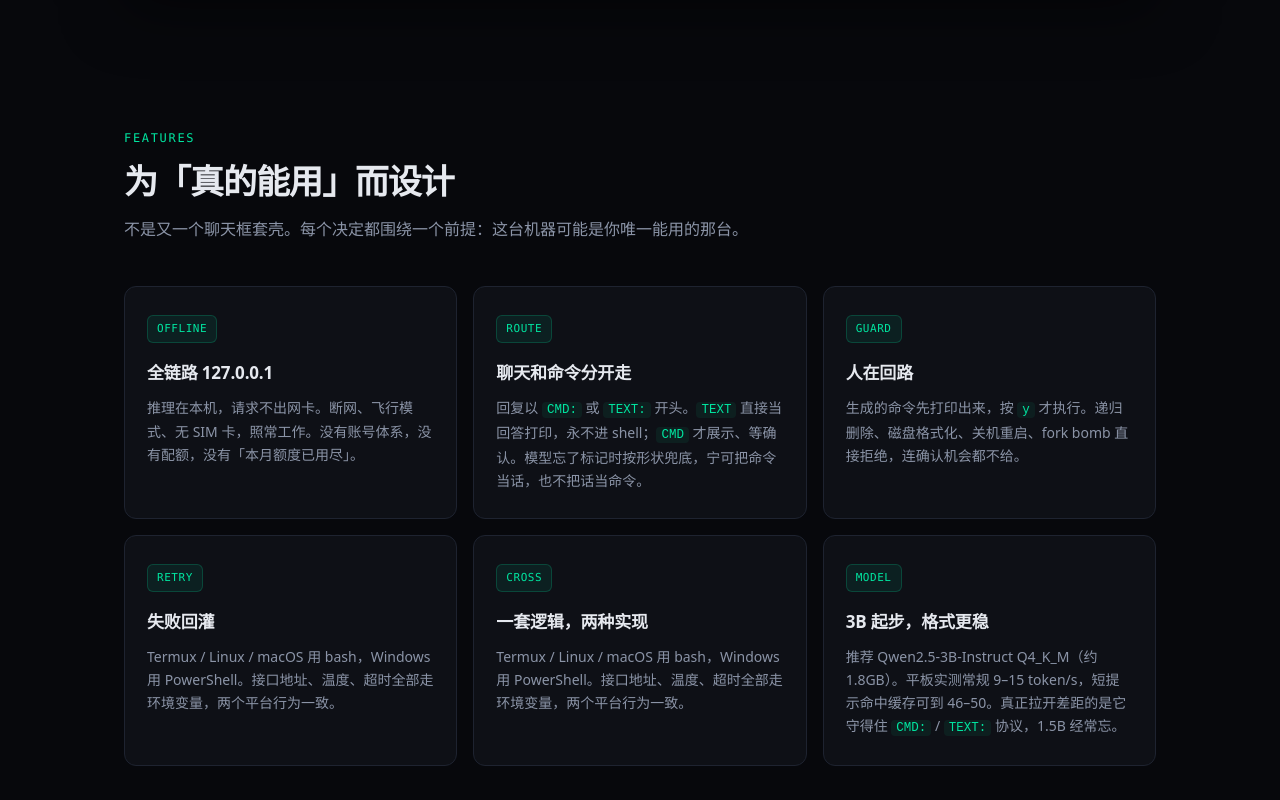
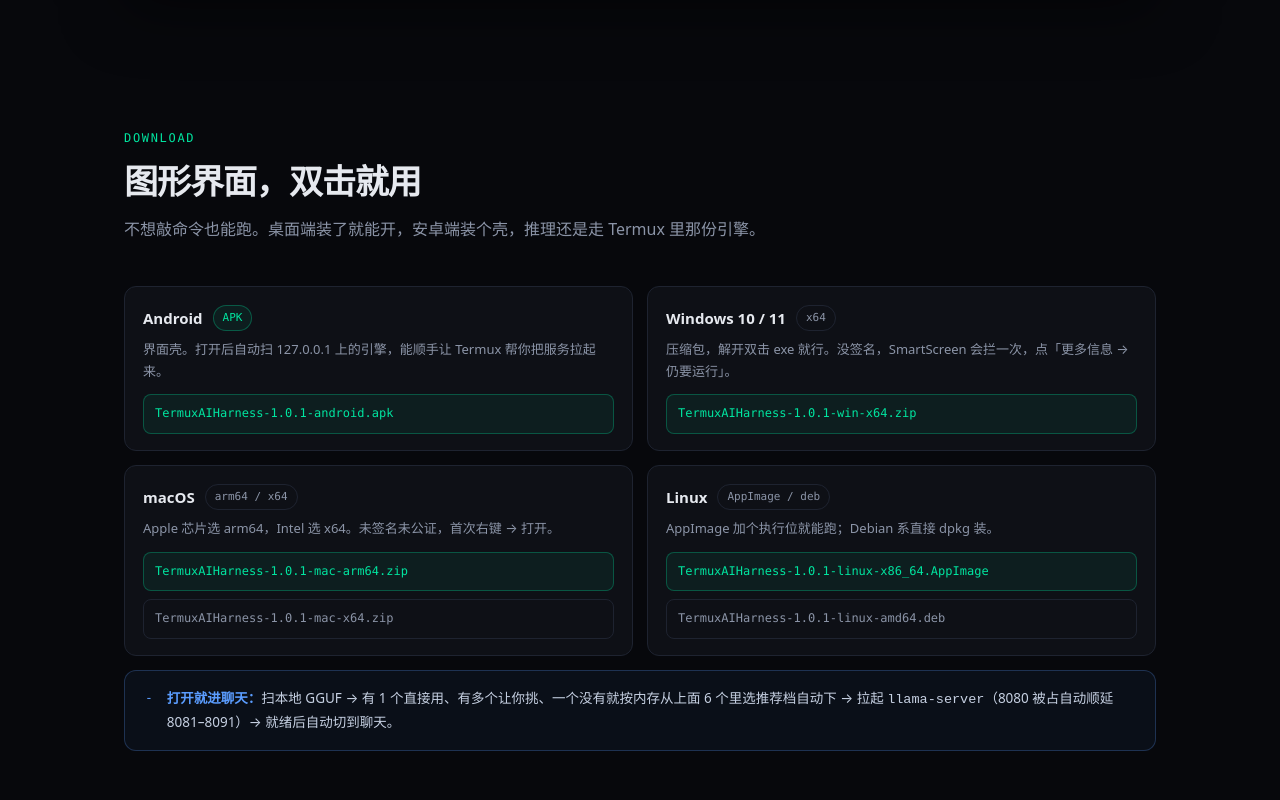
Before and after one commit to Huangqia123/termux-ai-harness, a plain HTML site: page docs/index.html in a window 1280 px wide. Shown: the part 1180-1980 px from the top of the page. Drawn offline with Linux system fonts and the light colour scheme.

Commit message:
docs(site): add a Download section for the six GUI binaries
Four platform cards with direct v1.0.1 asset links, plus the
launch-and-you-are-in-chat explainer. Both languages in the same switch.

```diff
--- a/docs/index.html
+++ b/docs/index.html
@@ -461,6 +461,18 @@ footer { border-top: 1px solid var(--line); padding: 40px 0 60px; margin-top: 40
   table { min-width: 560px; }
   .brand { font-size: 14px; }
 }
+
+  .dl-grid{display:grid;grid-template-columns:repeat(2,minmax(0,1fr));gap:14px;margin-top:8px}
+  .dl-card{background:var(--surface);border:1px solid var(--line);border-radius:12px;padding:18px 18px 16px}
+  .dl-top{display:flex;align-items:center;gap:10px;margin-bottom:8px}
+  .dl-plat{font-size:15px;font-weight:600}
+  .dl-card p{color:var(--muted);font-size:13px;line-height:1.65;margin-bottom:12px}
+  .dl-btn{display:block;font-family:ui-monospace,Menlo,Consolas,monospace;font-size:12px;text-decoration:none;
+          color:var(--accent);border:1px solid rgba(0,229,160,.28);background:rgba(0,229,160,.07);
+          border-radius:8px;padding:9px 11px;margin-top:8px;word-break:break-all;transition:all .15s}
+  .dl-btn:hover{background:rgba(0,229,160,.14);border-color:rgba(0,229,160,.5)}
+  .dl-btn.ghost{color:var(--muted);border-color:var(--line);background:transparent}
+  @media(max-width:820px){.dl-grid{grid-template-columns:1fr}}
 </style>
 </head>
 <body>
@@ -473,6 +485,7 @@ footer { border-top: 1px solid var(--line); padding: 40px 0 60px; margin-top: 40
     </a>
     <div class="nav-links">
       <a href="#features" data-i18n="nav.features">特性</a>
+      <a href="#download" data-i18n="nav.download">下载</a>
       <a href="#platforms" data-i18n="nav.platforms">平台</a>
       <a href="#install" data-i18n="nav.install">安装</a>
       <a href="https://github.com/Huangqia123/termux-ai-harness" target="_blank" rel="noopener">GitHub</a>
@@ -532,6 +545,49 @@ footer { border-top: 1px solid var(--line); padding: 40px 0 60px; margin-top: 40
     </div>
   </div>
 </header>
+
+<section id="download">
+  <div class="wrap">
+    <div class="section-head reveal">
+      <div class="section-label">Download</div>
+      <h2 data-i18n="dl.h2">图形界面，双击就用</h2>
+      <p data-i18n="dl.p">不想敲命令也能跑。桌面端装了就能开，安卓端装个壳，推理还是走 Termux 里那份引擎。</p>
+    </div>
+
+    <div class="dl-grid reveal">
+      <div class="dl-card">
+        <div class="dl-top"><span class="dl-plat">Android</span><span class="badge ok">APK</span></div>
+        <p data-i18n="dl.android">界面壳。打开后自动扫 127.0.0.1 上的引擎，能顺手让 Termux 帮你把服务拉起来。</p>
+        <a class="dl-btn" href="https://github.com/Huangqia123/termux-ai-harness/releases/download/v1.0.1/TermuxAIHarness-1.0.1-android.apk">TermuxAIHarness-1.0.1-android.apk</a>
+      </div>
+
+      <div class="dl-card">
+        <div class="dl-top"><span class="dl-plat">Windows 10 / 11</span><span class="badge">x64</span></div>
+        <p data-i18n="dl.win">压缩包，解开双击 exe 就行。没签名，SmartScreen 会拦一次，点「更多信息 → 仍要运行」。</p>
+        <a class="dl-btn" href="https://github.com/Huangqia123/termux-ai-harness/releases/download/v1.0.1/TermuxAIHarness-1.0.1-win-x64.zip">TermuxAIHarness-1.0.1-win-x64.zip</a>
+      </div>
+
+      <div class="dl-card">
+        <div class="dl-top"><span class="dl-plat">macOS</span><span class="badge">arm64 / x64</span></div>
+        <p data-i18n="dl.mac">Apple 芯片选 arm64，Intel 选 x64。未签名未公证，首次右键 → 打开。</p>
+        <a class="dl-btn" href="https://github.com/Huangqia123/termux-ai-harness/releases/download/v1.0.1/TermuxAIHarness-1.0.1-mac-arm64.zip">TermuxAIHarness-1.0.1-mac-arm64.zip</a>
+        <a class="dl-btn ghost" href="https://github.com/Huangqia123/termux-ai-harness/releases/download/v1.0.1/TermuxAIHarness-1.0.1-mac-x64.zip">TermuxAIHarness-1.0.1-mac-x64.zip</a>
+      </div>
+
+      <div class="dl-card">
+        <div class="dl-top"><span class="dl-plat">Linux</span><span class="badge">AppImage / deb</span></div>
+        <p data-i18n="dl.linux">AppImage 加个执行位就能跑；Debian 系直接 dpkg 装。</p>
+        <a class="dl-btn" href="https://github.com/Huangqia123/termux-ai-harness/releases/download/v1.0.1/TermuxAIHarness-1.0.1-linux-x86_64.AppImage">TermuxAIHarness-1.0.1-linux-x86_64.AppImage</a>
+        <a class="dl-btn ghost" href="https://github.com/Huangqia123/termux-ai-harness/releases/download/v1.0.1/TermuxAIHarness-1.0.1-linux-amd64.deb">TermuxAIHarness-1.0.1-linux-amd64.deb</a>
+      </div>
+    </div>
+
+    <div class="note reveal">
+      <div class="ico">-</div>
+      <p data-i18n="dl.auto"><strong>打开就进聊天：</strong>扫本地 GGUF → 有 1 个直接用、有多个让你挑、一个没有就按内存从上面 6 个里选推荐档自动下 → 拉起 <code>llama-server</code>（8080 被占自动顺延 8081–8091）→ 就绪后自动切到聊天。</p>
+    </div>
+  </div>
+</section>
 
 <section id="features">
   <div class="wrap">
@@ -703,6 +759,15 @@ const I18N = {
     "nav.features": "特性",
     "nav.platforms": "平台",
     "nav.install": "安装",
+    "nav.download": "下载",
+    "dl.h2": "图形界面，双击就用",
+    "dl.p": "不想敲命令也能跑。桌面端装了就能开，安卓端装个壳，推理还是走 Termux 里那份引擎。",
+    "dl.android": "界面壳。打开后自动扫 127.0.0.1 上的引擎，能顺手让 Termux 帮你把服务拉起来。",
+    "dl.win": "压缩包，解开双击 exe 就行。没签名，SmartScreen 会拦一次，点「更多信息 → 仍要运行」。",
+    "dl.mac": "Apple 芯片选 arm64，Intel 选 x64。未签名未公证，首次右键 → 打开。",
+    "dl.linux": "AppImage 加个执行位就能跑；Debian 系直接 dpkg 装。",
+    "dl.auto": "<strong>打开就进聊天：</strong>扫本地 GGUF → 有 1 个直接用、有多个让你挑、一个没有就按内存从上面 6 个里选推荐档自动下 → 拉起 <code>llama-server</code>（8080 被占自动顺延 8081–8091）→ 就绪后自动切到聊天。",
+
 
     "hero.badge": "v1.0.1 · 完全本地 · 无 API Key",
     "hero.title": "把任何一台机器<br>变成<span class=\"accent\">离线 AI 终端</span>。",
@@ -753,6 +818,15 @@ const I18N = {
     "nav.features": "Features",
     "nav.platforms": "Platforms",
     "nav.install": "Install",
+    "nav.download": "Download",
+    "dl.h2": "A GUI you can just double-click",
+    "dl.p": "No shell needed. The desktop builds open straight up; Android ships a shell that talks to the engine in your Termux.",
+    "dl.android": "A front end only. It scans 127.0.0.1 for a running engine and can ask Termux to start one for you.",
+    "dl.win": "A zip — unzip and double-click the exe. Unsigned, so SmartScreen flags it once: More info → Run anyway.",
+    "dl.mac": "arm64 for Apple silicon, x64 for Intel. Unsigned and unnotarized: right-click → Open the first time.",
+    "dl.linux": "AppImage needs a chmod +x; Debian systems can dpkg it.",
+    "dl.auto": "<strong>Launch and you are in chat:</strong> scan local GGUF → one found, use it; several, let you pick; none, pick a recommended tier from the six above by RAM and download it → start <code>llama-server</code> (falls to 8081–8091 if 8080 is busy) → drop into chat once healthy.",
+
 
     "hero.badge": "v1.0.1 · Fully local · No API key",
     "hero.title": "Turn any machine into<br>an <span class=\"accent\">offline AI terminal</span>.",
```
